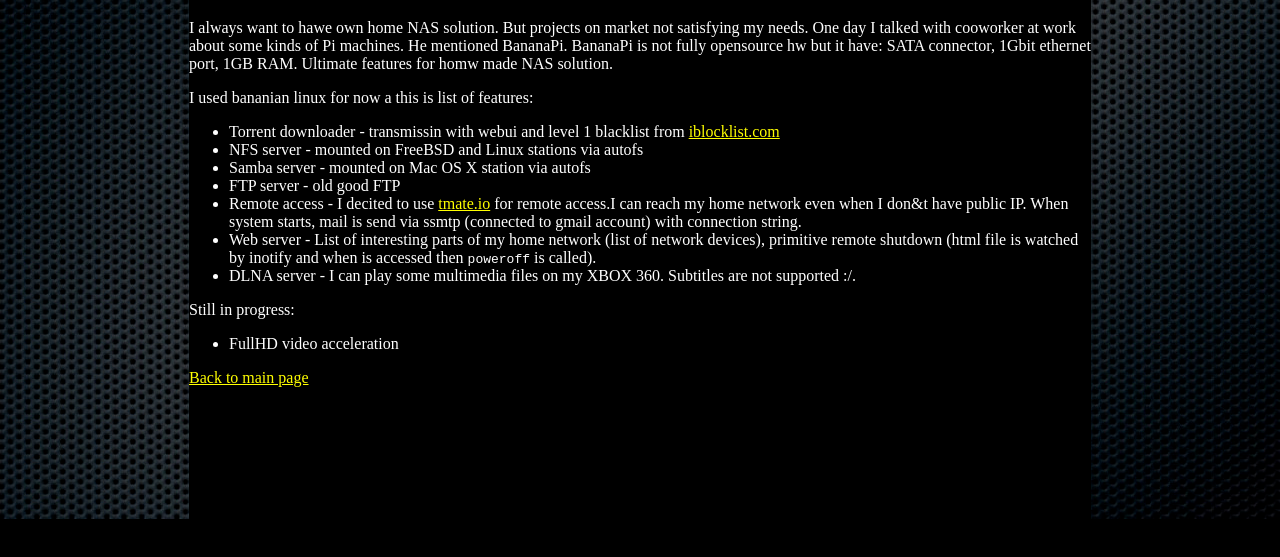
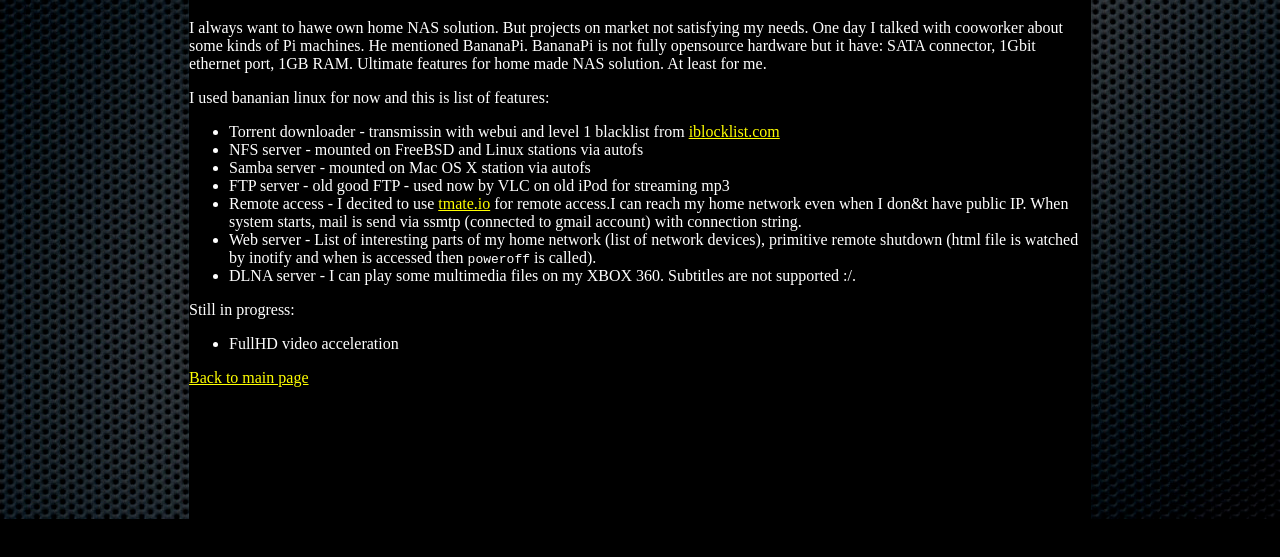
Before and after one commit to marmolak/marmolak.github.io, a plain HTML site: page g/b/bananas.html in a window 1280 px wide. Shown: the part 241-798 px from the top of the page. Drawn offline with Linux system fonts and the light colour scheme.

Commit message:
Change pages started with letter B.

```diff
--- a/g/b/bananas.html
+++ b/g/b/bananas.html
@@ -4,19 +4,19 @@
 
 <p>
 I always want to hawe own home NAS solution. But projects on market not satisfying my needs.
-One day I talked with cooworker at work about some kinds of Pi machines. He mentioned BananaPi.
-BananaPi is not fully opensource hw but it have: SATA connector, 1Gbit ethernet port, 1GB RAM.
-Ultimate features for homw made NAS solution.
+One day I talked with cooworker about some kinds of Pi machines. He mentioned BananaPi.
+BananaPi is not fully opensource hardware but it have: SATA connector, 1Gbit ethernet port, 1GB RAM.
+Ultimate features for home made NAS solution. At least for me.
 </p>
 
 <p>
-I used bananian linux for now a this is list of features:
+I used bananian linux for now and this is list of features:
 <ul>
 <li>Torrent downloader - transmissin with webui and level 1 blacklist from
 <a href= "https://www.iblocklist.com/lists.php" >iblocklist.com</a>
 <li>NFS server - mounted on FreeBSD and Linux stations via autofs
 <li>Samba server - mounted on Mac OS X station via autofs
-<li>FTP server - old good FTP
+<li>FTP server - old good FTP - used now by VLC on old iPod for streaming mp3
 <li>Remote access - I decited to use <a href= "http://tmate.io" >tmate.io</a> for remote access.I can reach my home network even when I don&amp;t have public IP.
 When system starts, mail is send via ssmtp (connected to gmail account) with connection string.
 <li>Web server - List of interesting parts of my home network (list of network devices), primitive remote shutdown (html file is watched by inotify and when is accessed then <code>poweroff</code> is called).
```
Also changed, not shown: 1 other file.
